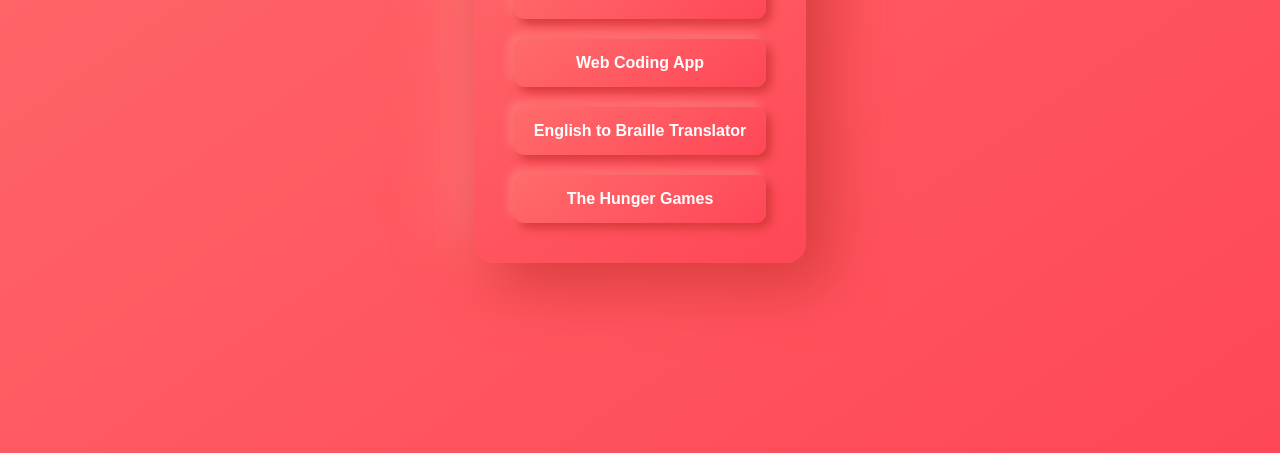
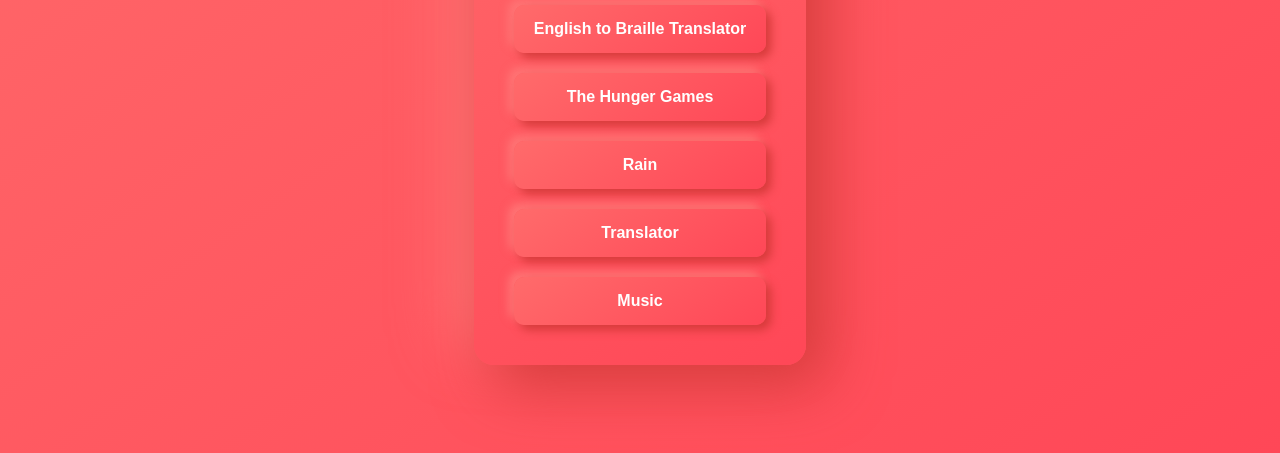
Before and after one commit to IsaiahAltDelete/guide.isaiart.com, a plain HTML site: page index.html in a window 1280 px wide. Shown: the part 347-800 px from the top of the page. Drawn offline with Linux system fonts and the light colour scheme.

Commit message:
Update index.html

```diff
--- a/index.html
+++ b/index.html
@@ -73,6 +73,9 @@
             <a href="https://code.isaiart.com" class="link">Web Coding App</a>
             <a href="https://braille.isaiart.com" class="link">English to Braille Translator</a>
             <a href="https://thg.isaiart.com" class="link">The Hunger Games</a>
+            <a href="https://isaiart.com/rain" class="link">Rain</a>
+            <a href="https://isaiart.com/translate" class="link">Translator</a>
+            <a href="https://music.isaiart.com" class="link">Music</a>
         </div>
     </div>
 </body>
```
